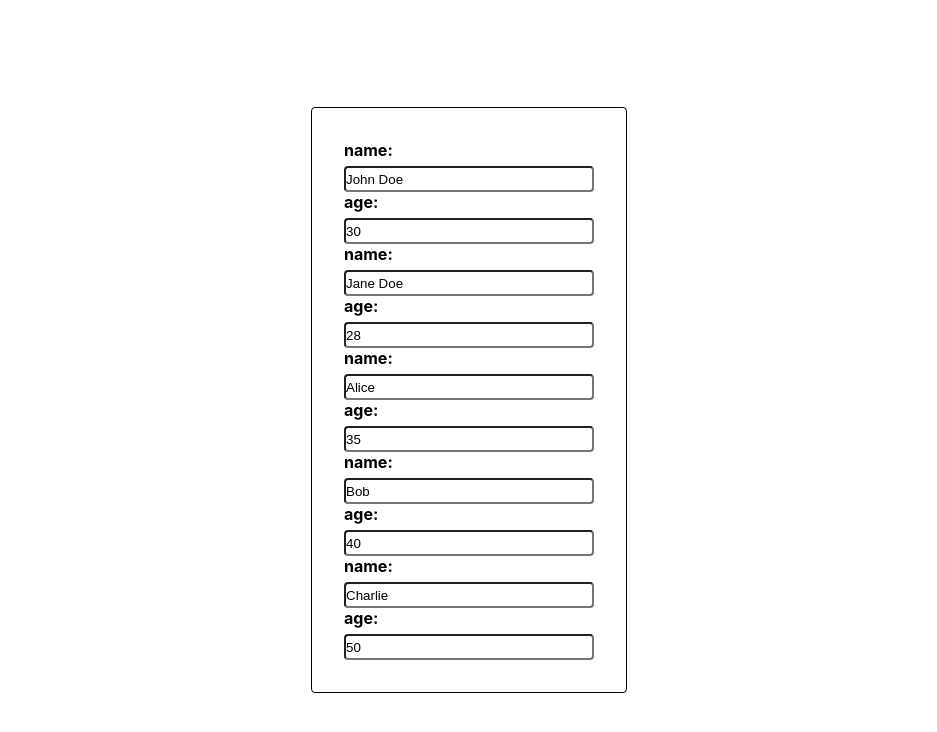
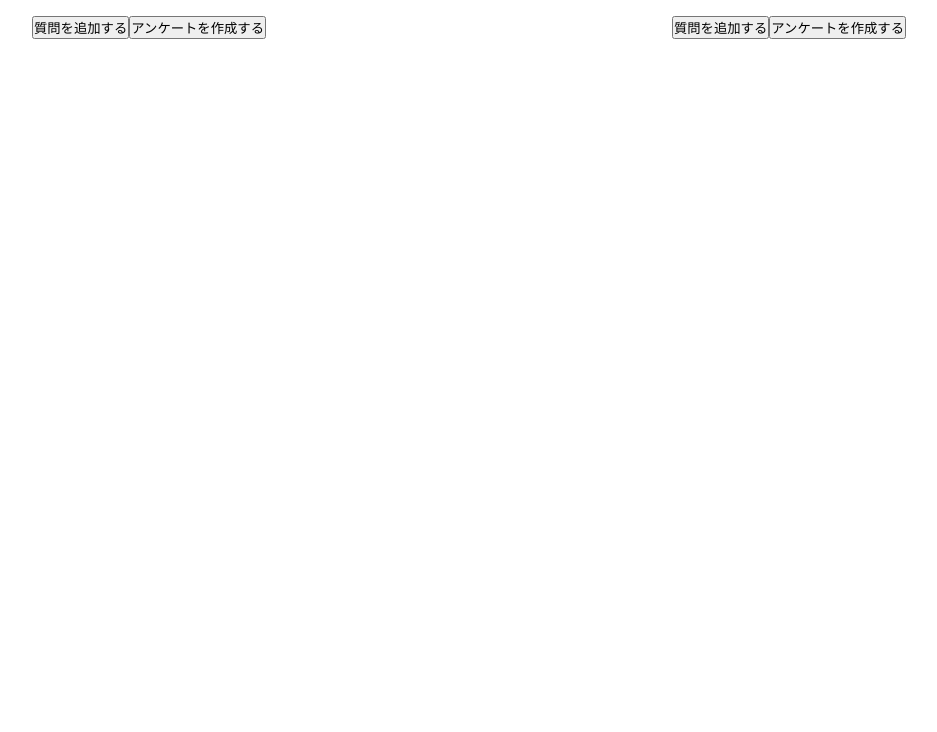
Before and after one commit to sitogi/react-sandbox, a React (Vite) app: page / in a window 1280 px wide. Shown: the top 732 px of the page, without its empty margins (171-1108 px from the left). Built offline with nearby package versions, Linux system fonts and the light colour scheme.

Commit message:
WIP: Add dynamic form demo

```diff
--- a/src/App.tsx
+++ b/src/App.tsx
@@ -1,9 +1,9 @@
-import { ArrayFormWithReducerAndContext } from '~/featuers/ArrayFormWithReducerAndContext';
+import { SurveyForm } from '~/featuers/SurveyForm';
 
 export function App() {
   return (
     <div style={{ width: '100vw', height: '100vh', display: 'grid', placeContent: 'center' }}>
-      <ArrayFormWithReducerAndContext />
+      <SurveyForm />
     </div>
   );
 }
--- /dev/null
+++ b/src/featuers/SurveyForm/components/SurveyCreationForm/index.module.css
@@ -0,0 +1,4 @@
+.container {
+  display: flex;
+  gap: 2rem;
+}
--- /dev/null
+++ b/src/featuers/SurveyForm/components/SurveyCreationForm/index.tsx
@@ -0,0 +1,103 @@
+import { JSX } from 'react';
+
+import { Control, useFieldArray, useForm, UseFormRegister } from 'react-hook-form';
+
+import styles from './index.module.css';
+
+import { Question, SurveyFormData } from '~/featuers/SurveyForm/types';
+import { VStack } from '~/featuers/VStack';
+
+// const sampleValues = {
+//   questions: [
+//     { title: '今後どのようなコースを希望しますか？', type: 'text' },
+//     {
+//       title: 'どのような方法で当店を知りましたか？',
+//       type: 'checkbox',
+//       choices: [
+//         { choiceText: 'チェックボックス1' },
+//         { choiceText: 'チェックボックス2' },
+//         { choiceText: 'チェックボックス3' },
+//         { choiceText: 'チェックボックス4' },
+//       ],
+//     },
+//     {
+//       title: '本日の講義はどうでしたか？',
+//       type: 'radio',
+//       choices: [
+//         { choiceText: '大変満足' },
+//         { choiceText: 'やや満足' },
+//         { choiceText: 'ふつう' },
+//         { choiceText: 'やや不満' },
+//         { choiceText: '大変不満' },
+//       ],
+//     },
+//   ],
+// } satisfies SurveyFormData;
+
+export function SurveyCreationForm(): JSX.Element {
+  const { handleSubmit, control, register } = useForm<SurveyFormData>({ defaultValues: { questions: [] } });
+  const { fields, append, remove } = useFieldArray({ control, name: 'questions' });
+
+  return (
+    <div className={styles.container}>
+      <form onSubmit={handleSubmit((data) => console.log(data))}>
+        <VStack>
+          {fields.map((field, index) => (
+            <QuestionItem
+              key={field.id}
+              question={field}
+              register={register}
+              control={control}
+              index={index}
+              removeQuestion={(index) => remove(index)}
+            />
+          ))}
+          <button
+            type="button"
+            onClick={() => append({ type: 'text', title: '本日はどのような目的でここに来ましたか？' })}
+          >
+            質問を追加する
+          </button>
+          <button type="submit">アンケートを作成する</button>
+        </VStack>
+      </form>
+    </div>
+  );
+}
+
+type QuestionItemPros = {
+  question: Question;
+  register: UseFormRegister<SurveyFormData>;
+  control: Control<SurveyFormData>;
+  index: number;
+  removeQuestion: (index: number) => void;
+};
+
+function QuestionItem({ question, register, control, index, removeQuestion }: QuestionItemPros): JSX.Element {
+  return (
+    <div>
+      <h3>{question.title}</h3>
+      <QuestionItemBody
+        question={question}
+        register={register}
+        control={control}
+        index={index}
+        removeQuestion={removeQuestion}
+      />
+    </div>
+  );
+}
+
+function QuestionItemBody({ question, register, control, index, removeQuestion }: QuestionItemPros): JSX.Element {
+  switch (question.type) {
+    case 'text': {
+      return <div>{question.type}</div>;
+    }
+    case 'radio': {
+      return <div>{question.type}</div>;
+    }
+    case 'checkbox': {
+      return <div>{question.type}</div>;
+    }
+  }
+}
--- /dev/null
+++ b/src/featuers/SurveyForm/index.mdx
@@ -0,0 +1,14 @@
+{/* index.mdx */}
+
+import { Canvas, Meta } from '@storybook/blocks';
+import * as Stories from './index.stories';
+
+<Meta of={Stories} />
+
+# Survey Form
+
+Google Form のような動的に追加やソートなどができるフォームでのレンダリング最適化を素振りする。
+
+## 通常表示
+
+<Canvas of={Stories.Default} />
--- /dev/null
+++ b/src/featuers/SurveyForm/index.module.css
@@ -0,0 +1,22 @@
+.container {
+  display: flex;
+  gap: 2rem;
+  justify-content: space-around;
+  width: 100vw;
+  height: 100vh;
+  padding: 1rem;
+}
+
+.creation-container {
+  width: 600px;
+  padding: 1rem;
+  border: solid 1px;
+  border-radius: 4px;
+}
+
+.preview-container {
+  width: 600px;
+  padding: 1rem;
+  border: solid 1px;
+  border-radius: 4px;
+}
--- /dev/null
+++ b/src/featuers/SurveyForm/index.tsx
@@ -0,0 +1,17 @@
+import { JSX } from 'react';
+
+import { SurveyCreationForm } from './components/SurveyCreationForm';
+import styles from './index.module.css';
+
+export function SurveyForm(): JSX.Element {
+  return (
+    <div className={styles.container}>
+      <div className={styles.creationContainer}>
+        <SurveyCreationForm />
+      </div>
+      <div className={styles.previewContainer}>
+        <SurveyCreationForm />
+      </div>
+    </div>
+  );
+}
--- /dev/null
+++ b/src/featuers/SurveyForm/types.ts
@@ -0,0 +1,30 @@
+type QuestionBase = {
+  title: string;
+};
+
+type TextQuestion = QuestionBase & {
+  type: 'text';
+};
+
+type Choice = {
+  choiceText: string;
+};
+
+type CheckboxQuestion = QuestionBase & {
+  type: 'checkbox';
+  choices: Choice[];
+};
+
+type RadioQuestion = QuestionBase & {
+  type: 'radio';
+  choices: Choice[];
+};
+
+export type Question = TextQuestion | CheckboxQuestion | RadioQuestion;
+
+// 必要になったらこれで型だけの UNION 取れる
+// export type QuestionType = Question extends { type: infer T } ? T : never;
+
+export type SurveyFormData = {
+  questions: Question[];
+};
```
Also changed, not shown: 1 other file (tests, documents, lock files or other folders).
